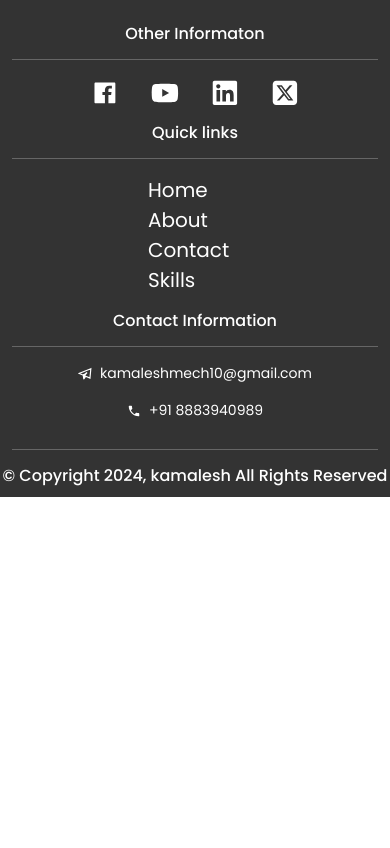
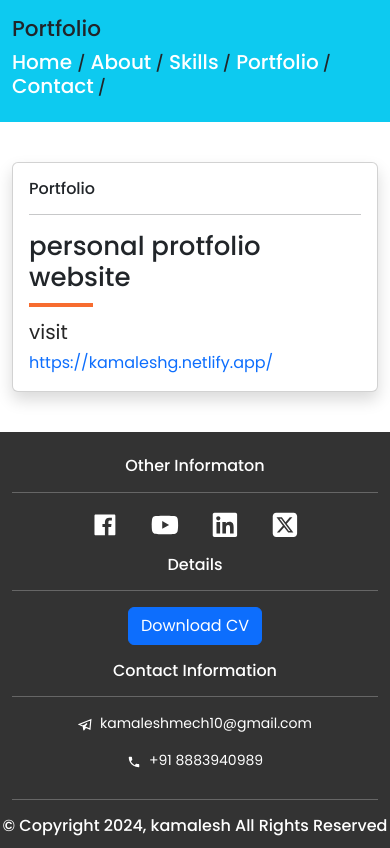
Before and after one commit to Kamaleshg10/kamal_portfolio_react, a React (Create React App) app: page /portfolio in a window 390 px wide. Built offline with nearby package versions, Linux system fonts and the light colour scheme.

Commit message:
edit mobile response

```diff
--- a/src/App.css
+++ b/src/App.css
@@ -30,18 +30,21 @@ a:hover{
 .logo{
     color: var(--color8);
 }
+.navbar-nav li a{
+    text-transform: uppercase;
+    font-size: 20px;
+}
 .navbar-nav li a:hover{
     color: var(--color4);
-    text-transform: uppercase;
 }
 .carousel-inner img{
     height: 60vh !important;
     object-fit: cover;
 }
 .carousel-inner video{
-    width: 100vw;
+    width: 100%;
     height: 90vh;
-    object-fit: cover;
+    object-fit: cover !important;
 }
 .carousel-indicators{
     color: var(--color1);
@@ -73,7 +76,7 @@ a:hover{
 }
 .banner-main-text{
     /* text-shadow: 8px 2px #ff0000; */
-    text-shadow: 8px 2px #2f00ff;
+    text-shadow: 8px 2px #ff6600;
 }
 .sub-heading{
     color:var(--color6) ;
@@ -116,3 +119,14 @@ p{
     flex-direction:column ;
     padding-left:8.5rem ;
 }
+
+
+@media only screen and (max-width:768px) {
+    .banner-main-text{
+        font-size: 3.5rem;
+    }
+    .sub-banner-text{
+        font-size: 2.5rem;
+        padding-bottom: 8rem;
+    }
+}
--- a/src/App.js
+++ b/src/App.js
@@ -7,6 +7,7 @@ import { About } from "./components/About";
 import { Contact } from "./components/Contact";
 import { Footer } from "./components/Footer";
 import { Skills } from "./components/Skills";
+import { Portfolio } from "./components/Portfolio";
 
 
 function App() {
@@ -19,6 +20,7 @@ function App() {
             <Route path="/about" element={<About />} />
             <Route path="/contact" element={<Contact />} />
             <Route path="/skills" element={<Skills />} />
+            <Route path="/portfolio" element={<Portfolio />} />
           </Routes>
           <Footer />
         </div>
--- a/src/components/About.jsx
+++ b/src/components/About.jsx
@@ -15,6 +15,7 @@ export const About = () => {
               <Link to='/'>Home </Link> /
                 <Link to='/about'> About</Link> /
                 <Link to='/skills'> Skills</Link> /
+                <Link to='/Portfolio'> Portfolio</Link> /
                 <Link to='/contact'> Contact</Link>
               </h6>
             </div>
--- a/src/components/Contact.jsx
+++ b/src/components/Contact.jsx
@@ -4,7 +4,7 @@ import { Link } from 'react-router-dom'
 export const Contact = () => {
   return (
     <>
-      <section className="py-4 bg-info">
+      <section className="py-3 bg-info">
         <div className="container">
           <div className="row">
             <div className="col-md-4 my-auto">
@@ -15,6 +15,7 @@ export const Contact = () => {
               <Link to='/'>Home </Link> /
                 <Link to='/about'> About</Link> /
                 <Link to='/skills'> Skills</Link> /
+                <Link to='/Portfolio'> Portfolio</Link> /
                 <Link to='/contact'> Contact</Link>
               </h6>
             </div>
--- a/src/components/Footer.jsx
+++ b/src/components/Footer.jsx
@@ -22,14 +22,11 @@ export const Footer = () => {
                 <Link to='http://www.twitter.com'><FaSquareXTwitter className='mx-3 fs-1' /></Link>
               </div>
                <div className="col-md-4 my-2 ">
-                    <h6 className='text-center'>Quick links</h6>
+                    <h6 className='text-center'>Details</h6>
                     <hr />
-                    <span className="quick">
-                    <div><Link to='/'>Home</Link></div>
-                    <div><Link to='/about'>About</Link></div>
-                    <div><Link to='/contact'>Contact</Link></div>
-                    <div><Link to='/skills'>Skills</Link></div>
-                    </span>
+                    <div className="download  text-center">
+                        <a href="img/kamalesh g.pdf" download className="btn btn-primary">Download CV</a>
+                    </div>
                </div>
                <div className="col-md-4 my-2 text-center">
                 <h6>Contact Information</h6>
--- a/src/components/Home.jsx
+++ b/src/components/Home.jsx
@@ -16,7 +16,7 @@ export const Home = () => {
         <section className="section">
           <div className="container">
             <div className="row">
-              <div className="col-md-12 text-center">
+              <div className="col-md-12 text-center col-xs-4">
                 <p className="sub-para text-dark fw-normal m-4">Emphasize their ability to create responsive designs, collaborate with back-end developers, and utilize version control systems to improve website performance and user experience.</p>
                 <Link to='/about' className='btn btn-warning shadow' >Read More</Link>
               </div>
--- a/src/components/Navbar.jsx
+++ b/src/components/Navbar.jsx
@@ -7,9 +7,9 @@ export const Navbar = () => {
       {/* <nav classNameName="navbar bg-body-tertiary navbar-expand-lg py-3 fs-5  bg-trans"> */}
       <nav className="navbar navbar-expand-lg p-2 fs-5 bg-dark">
         <div className="container">
-          <Link className="navbar-brand fw-bold badge bg-light text-dark fs-5 " to="/"><span className="logo">K</span >AMAL</Link>
-          <button className="navbar-toggler" type="button" data-bs-toggle="collapse" data-bs-target="#navbarNavDropdown" aria-controls="navbarNavDropdown" aria-expanded="false" aria-label="Toggle navigation">
-          <span className="navbar-toggler-icon"></span>
+          <Link className="navbar-brand fw-bold badge bg-light bg-gradient text-primary fs-5 " to="/"><span className="logo text-secondary">K</span >AMAL</Link>
+          <button className="navbar-toggler text-light" type="button" data-bs-toggle="collapse" data-bs-target="#navbarNavDropdown" aria-controls="navbarNavDropdown" aria-expanded="false" aria-label="Toggle navigation">
+          <span className="navbar-toggler-icon text-light"></span>
           </button>
           <div className="collapse navbar-collapse " id="navbarNavDropdown">
             <ul className="navbar-nav ms-auto ">
--- /dev/null
+++ b/src/components/Portfolio.jsx
@@ -0,0 +1,47 @@
+import React from 'react'
+import { Link } from 'react-router-dom'
+
+export const Portfolio = () => {
+  return (
+    <>
+      <section className="py-3 bg-info">
+        <div className="container">
+          <div className="row">
+            <div className="col-md-4 my-auto">
+              <h4>Portfolio</h4>
+            </div>
+            <div className="col-md-8 my-auto">
+              <h6 className="float-end">
+              <Link to='/'>Home </Link> /
+                <Link to='/about'> About</Link> /
+                <Link to='/skills'> Skills</Link> /
+                <Link to='/Portfolio'> Portfolio</Link> /
+                <Link to='/contact'> Contact</Link> /
+              </h6>
+            </div>
+          </div>
+        </div>
+      </section>
+
+      <section className='section'>
+        <div className="container">
+          <div className='card shadow'>
+            <div className="card-body">
+              <div className="row">
+                <div className="col-md-6 ">
+                  <h6>Portfolio </h6>
+                  <hr />
+                  <h6 className='sub-heading text-dark'>personal protfolio website</h6>
+                  <div className="underline"></div>
+                  {/* <hr /> */}
+                        <div><p className="fs-5 mb-1">visit</p></div>
+                        <div><a href='https://kamaleshg.netlify.app/' className="fs-6 mb-1 text-primary">https://kamaleshg.netlify.app/</a></div>
+                </div>
+              </div>
+            </div>
+          </div>
+        </div>
+      </section>
+    </>
+  )
+}
--- a/src/components/Skills.jsx
+++ b/src/components/Skills.jsx
@@ -15,6 +15,7 @@ export const Skills = () => {
                 <Link to='/'>Home </Link> /
                 <Link to='/about'> About</Link> /
                 <Link to='/skills'> Skills</Link> /
+                <Link to='/Portfolio'> Portfolio</Link> /
                 <Link to='/contact'> Contact</Link>
               </h6>
             </div>
--- a/src/components/Slider.jsx
+++ b/src/components/Slider.jsx
@@ -6,17 +6,20 @@ export const Slider = () => {
         <div id="carouselExampleDark" className="carousel carousel-Light slide" data-bs-ride="carousel">
             <div className="carousel-inner">
                 <div className="carousel-item active" >
-                    {/* <video src="img/smoke.mp4" autoPlay loop muted /> */}
-                    <video src="img/smoke.mp4" autoPlay loop muted />
+                    <video src="img/smoke.mp4" className='object-fit-sm-contain' autoPlay loop muted />
+                    {/* <video src="img/smoke.mp4" className='object-fit-cover' title="YouTube video" autoplay /> */}
                     {/* <img src="img/slide1.jpg" className="d-inline-block w-100 " alt="images"/> */}
-                    <div className="carousel-caption  d-none d-md-block">
+                    <div className="carousel-caption col-xs-4">
                         <p className="fw-bold banner-text ">
-                            <span className='banner-main-text text-light'>Hi, I'm kamalesh</span>
+                            <span className='banner-main-text text-light '>Hi, I'm kamalesh</span>
                         </p>
                         <p className='text-primary fw-bold sub-banner-text '>W<span className='shadow text-light'>eb</span>&nbsp;
                             <span className='text-primary'>D</span><span className='shadow-lg text-light'>eveloper </span>
                         </p>
                    </div>
+                   {/* <div class="ratio ratio-16x9">
+                        <iframe src="https://www.youtube.com/embed/zpOULjyy-n8?rel=0" title="YouTube video" allowfullscreen></iframe>
+                    </div > */}
                 </div>
             </div>
        </div>
```
Also changed, not shown: public/img/placeholder-image.png (deleted), 1 other file (tests, documents, lock files or other folders).
